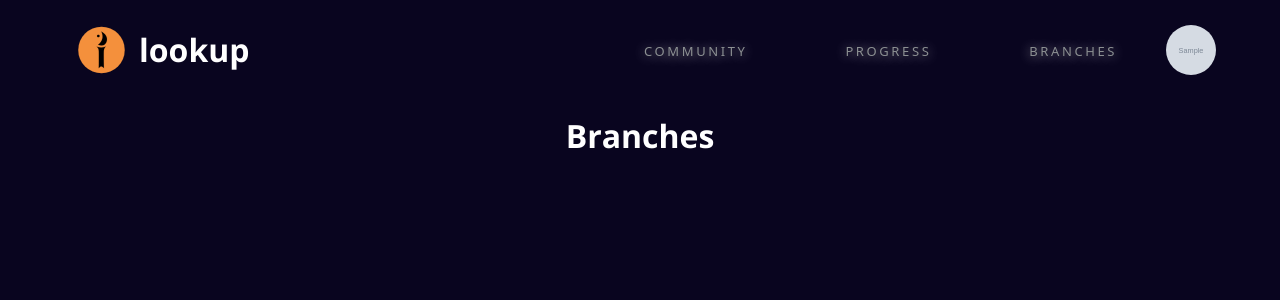
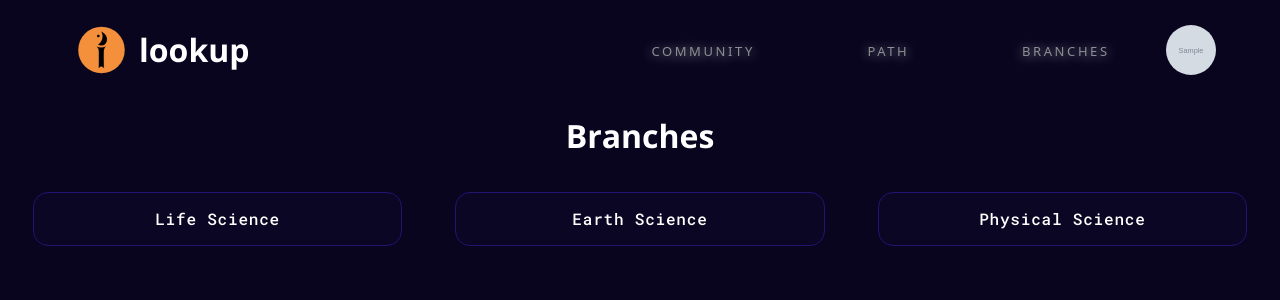
Before and after one commit to lookupproject/back-end, a Flask app: page /branches in a window 1280 px wide. Shown: the top 300 px of the page. Run offline with Flask 3, Linux system fonts and the light colour scheme; a user stored in the database is signed in; tables that the repository leaves empty hold one stand-in row (values such as "Sample post"); grey boxes marked "Sample" are stand-in pictures; some libraries are stand-ins or nearby versions.

Commit message:
Adding branches

```diff
--- a/routes.py
+++ b/routes.py
@@ -78,19 +78,19 @@
 def home():
   if request.method == "POST":
     user = db.session.query(User).get(current_user.id)
-    lfp = db.session.query(Course).join(Progress).filter(Course.classification=='Life Science', Progress.user_id==current_user.id, Progress.finished==True).paginate(per_page=10)
+    lsp = db.session.query(Course).join(Progress).filter(Course.classification=='Life Science', Progress.user_id==current_user.id, Progress.finished==True).paginate(per_page=10)
     esp = db.session.query(Course).join(Progress).filter(Course.classification=='Earth Science', Progress.user_id==current_user.id, Progress.finished==True).paginate(per_page=10)
     psp = db.session.query(Course).join(Progress).filter(Course.classification=='Physical Science', Progress.user_id==current_user.id, Progress.finished==True).paginate(per_page=10)
 
     user.path =   {
-      "Life Science": len(lfp.items),
+      "Life Science": len(lsp.items),
       "Earth Science": len(esp.items),
       "Physical Science": len(psp.items)
     }
 
     db.session.commit()
 
-    return { "username": user.username, "lsp": len(lfp.items), "esp": len(esp.items), "psp": len(psp.items) }
+    return { "username": user.username, "lsp": len(lsp.items), "esp": len(esp.items), "psp": len(psp.items) }
   return render_template("home.html")
 
 @app.route('/path', methods=['GET', 'POST'])
@@ -100,10 +100,13 @@
 
   return render_template("path.html", page=page, db=db, User=User)
 
-@app.route('/branches', methods=['GET', 'POST'])
+@app.route('/branches', methods=['GET'])
 @login_required
 def branches():
-  return render_template("branches.html")
+  lsp = db.session.query(Course).join(Progress).filter(Course.classification=='Life Science', Progress.user_id==current_user.id, Progress.finished==True).paginate(per_page=10)
+  esp = db.session.query(Course).join(Progress).filter(Course.classification=='Earth Science', Progress.user_id==current_user.id, Progress.finished==True).paginate(per_page=10)
+  psp = db.session.query(Course).join(Progress).filter(Course.classification=='Physical Science', Progress.user_id==current_user.id, Progress.finished==True).paginate(per_page=10)
+  return render_template("branches.html", lsp=lsp, esp=esp, psp=psp)
 
 @app.route('/community', methods=['GET', 'POST'])
 @login_required
--- a/static/stylesheets/home.css
+++ b/static/stylesheets/home.css
@@ -544,3 +544,64 @@
   justify-content: center;
   align-items: center;
 }
+
+.branch-1 {
+  width: auto;
+  height: auto;
+
+  display: flex;
+  flex-flow: column;
+  justify-content: baseline;
+
+  background-color: var(--semi-dark-blue);
+  margin: 20px;
+
+  border-radius: 15px;
+  border: 1px solid var(--light-blue);
+
+  grid-column: 2 / 3;
+  grid-row: 1 / 2;
+}
+.branch-2 {
+  width: auto;
+  height: auto;
+
+  display: flex;
+  flex-flow: column;
+  justify-content: baseline;
+
+  background-color: var(--semi-dark-blue);
+  margin: 20px;
+
+  border-radius: 15px;
+  border: 1px solid var(--light-blue);
+
+  grid-column: 3 / 4;
+  grid-row: 1 / 2;
+}
+.branch-3 {
+  width: auto;
+  height: auto;
+
+  display: flex;
+  flex-flow: column;
+  justify-content: baseline;
+
+  background-color: var(--semi-dark-blue);
+  margin: 20px;
+
+  border-radius: 15px;
+  border: 1px solid var(--light-blue);
+
+  grid-column: 4 / 5;
+  grid-row: 1 / 2;
+}
+
+#branch-app {
+  display: grid;
+  grid-template-columns: 0 32vw 32vw 32vw 0;
+  grid-template-rows: auto;
+  grid-gap: 1vw;
+  box-sizing: border-box;
+  margin: auto;
+}
--- a/templates/base.html
+++ b/templates/base.html
@@ -39,7 +39,7 @@
     <a class="main-title" href="{{ url_for('home') }}">lookup</a>
       <div class="links-nav-bar">
         <a href="{{ url_for('community') }}" class="titles">Community</a>
-        <a href="{{ url_for('path') }}" class="titles">Progress</a>
+        <a href="{{ url_for('path') }}" class="titles">Path</a>
         <a href="{{ url_for('branches') }}" class="titles">Branches</a>
       </div>
       <a class="profile-pic-wrapper" href="{{ url_for('logout') }}">
--- a/templates/branches.html
+++ b/templates/branches.html
@@ -10,6 +10,25 @@
   <h1>
     Branches
   </h1>
-  <div id="main-button"></div>
+  <div id="branch-app">
+    <div class="branch-1">
+      <h4>Life Science</h4>
+      {% for course in lsp.items %}
+      <h5>{{ course.name }}</h5>
+      {% endfor %}
+    </div>
+    <div class="branch-2">
+      <h4>Earth Science</h4>
+      {% for course in esp.items %}
+      <h5>{{ course.name }}</h5>
+      {% endfor %}
+    </div>
+    <div class="branch-3">
+      <h4>Physical Science</h4>
+      {% for course in psp.items %}
+      <h5>{{ course.name }}</h5>
+      {% endfor %}
+    </div>
+  </div>
 </body>
 {% endblock %}
```
